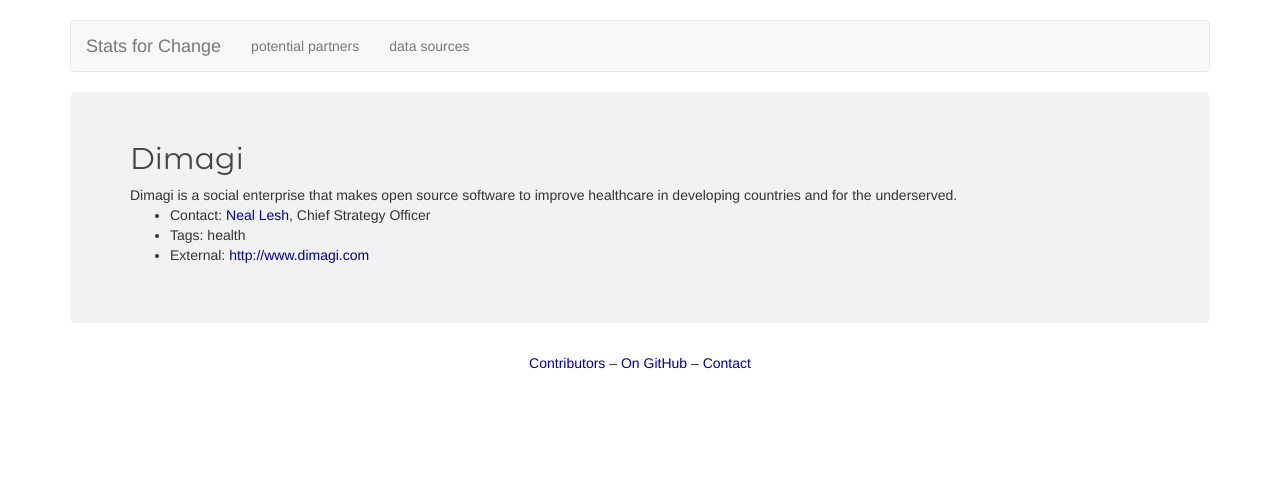
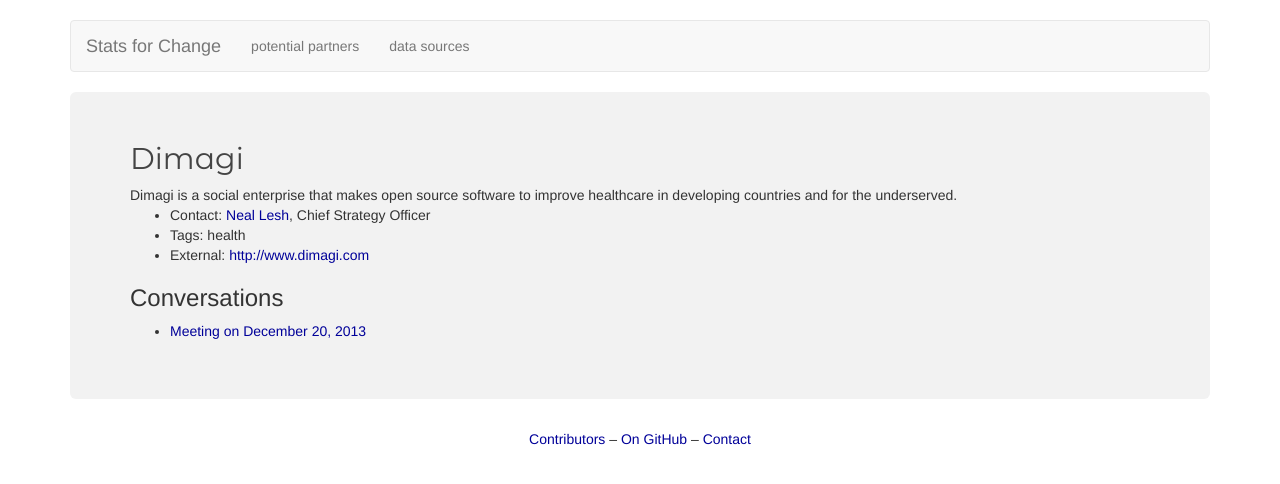
Before and after one commit to stats-for-change/stats-for-change.github.io, a Jekyll site: the page built from partners/dimagi.md, in a window 1280 px wide. Shown: the top 484 px of the page. Built offline with Jekyll 4.4.1, drawn with Linux system fonts in a browser that asks for light colours; nearby versions of some CDN libraries; Markdown is read by kramdown in place of the engine named in the settings.

Commit message:
Update dimagi.md

```diff
--- a/partners/dimagi.md
+++ b/partners/dimagi.md
@@ -6,5 +6,9 @@ partner-url: http://www.dimagi.com
 partner-contact: <a href="mailto:neal@dimagi.com">Neal Lesh</a>, Chief Strategy Officer
 partner-description: Dimagi is a social enterprise that makes open source software to improve healthcare in developing countries and for the underserved.
 partner-tags: health
-is-full-page: false
+is-full-page: true
 ---
+
+<h3>Conversations</h3>
+
+- [Meeting on December 20, 2013](https://www.evernote.com/shard/s76/sh/94daeb6d-01f6-4ee9-8f0e-8db961e409c6/946b812d8fa26ccba13fdb733cf52914)
```
